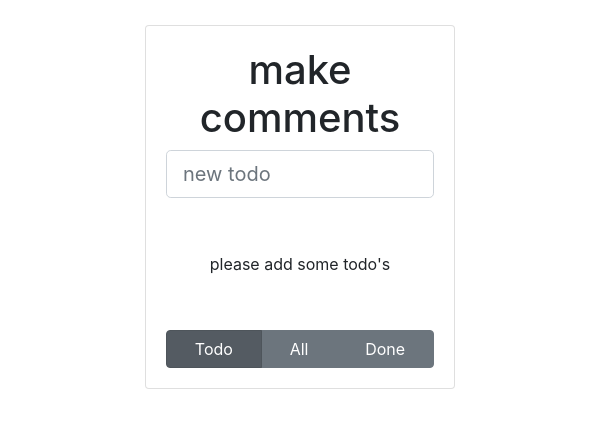
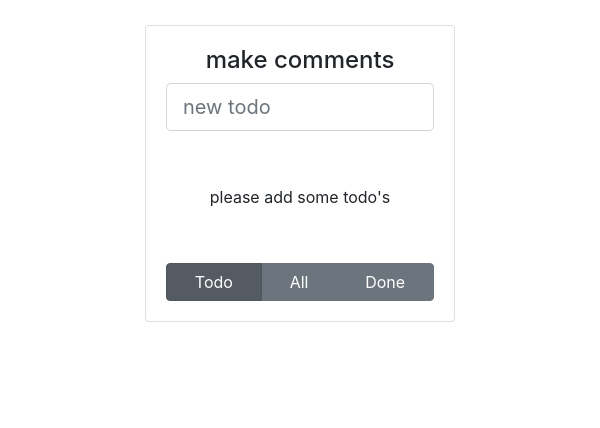
Before and after one commit to bboydflo/fcc-todo-project, a plain HTML site: page index.html in a window 600 px wide. Drawn offline with nearby package versions, Linux system fonts and the light colour scheme.

Commit message:
fixed #13

```diff
--- a/src/css/main.css
+++ b/src/css/main.css
@@ -1,7 +1,6 @@
 #root {
   margin-top: 25%;
   padding: 25px;
-  max-width: 60%;
   margin: auto;
 }
 
@@ -50,3 +49,25 @@
 }
 
 /* -------- this demo section -------- */
+
+/**
+ * if on screen and the width of the screen
+ * is less than 631px make the header-1 color red
+ * @media screen and (max-width: 631px) {
+ *  h1 {
+ *    color: red;
+ *  }
+ * }
+ */
+ /* this are called breakpoints */
+@media screen and (max-width: 631px) {
+  h1 {
+    font-size: 1.5rem;
+  }
+}
+
+@media screen and (min-width: 600px) {
+  #root {
+    max-width: 60%;
+  }
+}
```
